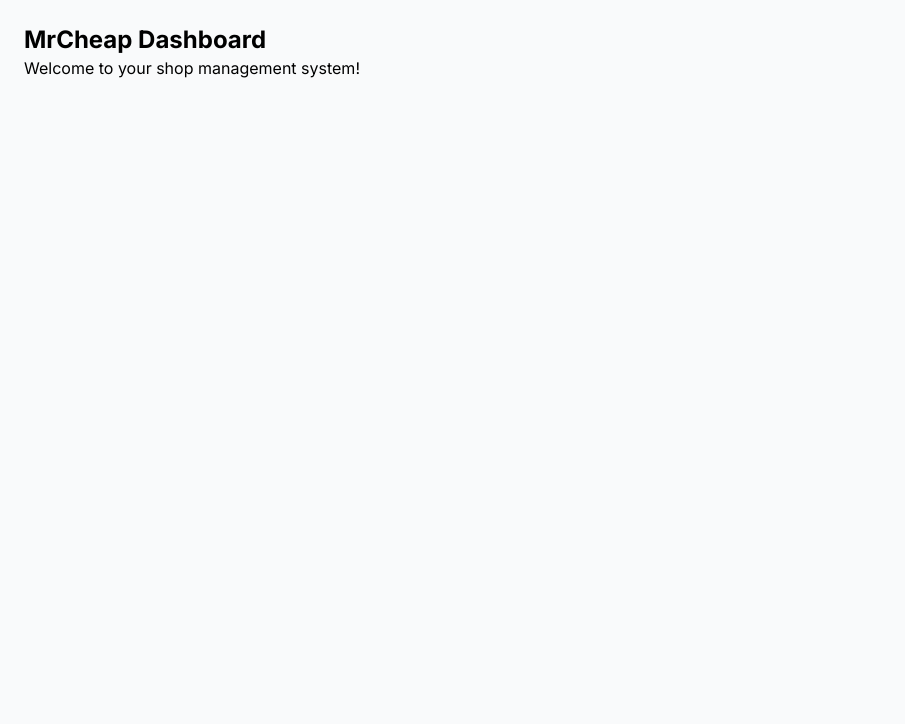
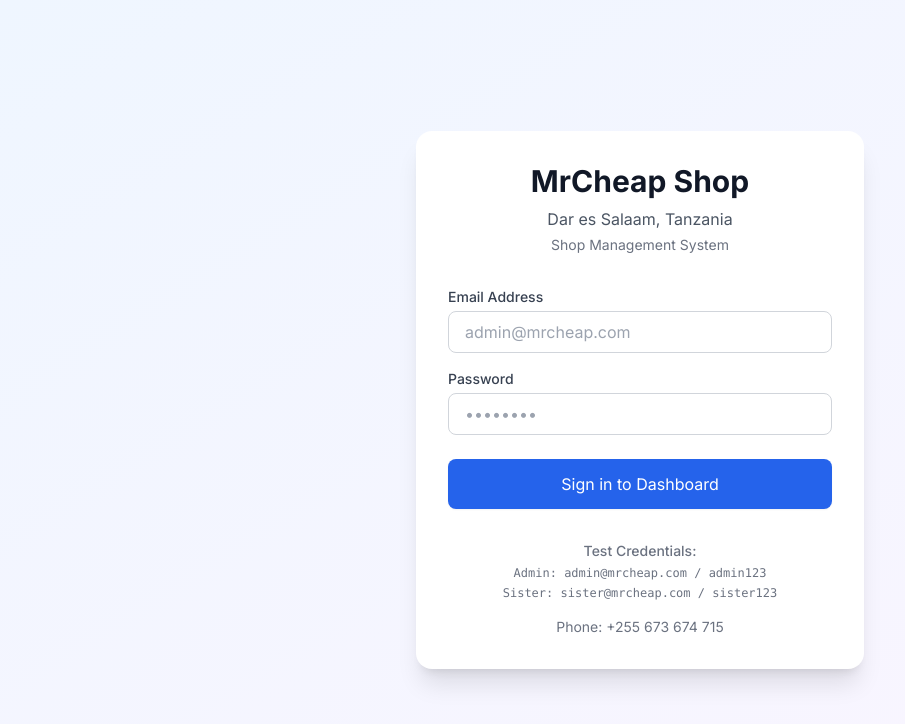
Before and after one commit to johnlaura430-crypto/mrcheap-shop, a Next.js app: page /dashboard in a window 1280 px wide. Shown: the top 724 px of the page, without its empty margins (0-905 px from the left). Built offline with nearby package versions, Linux system fonts and the light colour scheme.

Commit message:
Update page.tsx

```diff
--- a/app/dashboard/page.tsx
+++ b/app/dashboard/page.tsx
@@ -1,8 +1,93 @@
-export default function Dashboard() {
+'use client';
+
+import { useRouter } from 'next/navigation';
+import { useState } from 'react';
+
+export default function Home() {
+  const router = useRouter();
+  const [email, setEmail] = useState('');
+  const [password, setPassword] = useState('');
+  const [loading, setLoading] = useState(false);
+
+  const handleLogin = async (e: React.FormEvent) => {
+    e.preventDefault();
+    setLoading(true);
+
+    // Simple validation
+    const validCredentials = (
+      (email === 'admin@mrcheap.com' && password === 'admin123') ||
+      (email === 'sister@mrcheap.com' && password === 'sister123')
+    );
+
+    if (validCredentials) {
+      // Redirect to dashboard after 1 second
+      setTimeout(() => {
+        router.push('/dashboard');
+      }, 1000);
+    } else {
+      alert('Invalid credentials! Try:\nadmin@mrcheap.com / admin123\nor\nsister@mrcheap.com / sister123');
+      setLoading(false);
+    }
+  };
+
   return (
-    <div className="p-6">
-      <h1 className="text-2xl font-bold">MrCheap Dashboard</h1>
-      <p>Welcome to your shop management system!</p>
+    <div className="min-h-screen bg-gradient-to-br from-blue-50 to-purple-50 flex items-center justify-center p-4">
+      <div className="max-w-md w-full space-y-8 bg-white p-8 rounded-2xl shadow-xl">
+        <div className="text-center">
+          <h1 className="text-3xl font-bold text-gray-900">MrCheap Shop</h1>
+          <p className="mt-2 text-gray-600">Dar es Salaam, Tanzania</p>
+          <p className="mt-1 text-sm text-gray-500">Shop Management System</p>
+        </div>
+
+        <form onSubmit={handleLogin} className="mt-8 space-y-6">
+          <div className="space-y-4">
+            <div>
+              <label className="block text-sm font-medium text-gray-700 mb-1">
+                Email Address
+              </label>
+              <input
+                type="email"
+                required
+                value={email}
+                onChange={(e) => setEmail(e.target.value)}
+                className="w-full px-4 py-2 border border-gray-300 rounded-lg focus:ring-2 focus:ring-blue-500 focus:border-transparent"
+                placeholder="admin@mrcheap.com"
+              />
+            </div>
+
+            <div>
+              <label className="block text-sm font-medium text-gray-700 mb-1">
+                Password
+              </label>
+              <input
+                type="password"
+                required
+                value={password}
+                onChange={(e) => setPassword(e.target.value)}
+                className="w-full px-4 py-2 border border-gray-300 rounded-lg focus:ring-2 focus:ring-blue-500 focus:border-transparent"
+                placeholder="••••••••"
+              />
+            </div>
+          </div>
+
+          <div>
+            <button
+              type="submit"
+              disabled={loading}
+              className="w-full flex justify-center items-center py-3 px-4 border border-transparent rounded-lg shadow-sm text-white bg-blue-600 hover:bg-blue-700 focus:outline-none focus:ring-2 focus:ring-offset-2 focus:ring-blue-500 disabled:opacity-50 disabled:cursor-not-allowed"
+            >
+              {loading ? 'Signing in...' : 'Sign in to Dashboard'}
+            </button>
+          </div>
+        </form>
+
+        <div className="text-center text-sm text-gray-500 mt-6">
+          <p className="font-medium">Test Credentials:</p>
+          <p className="mt-1 font-mono text-xs">Admin: admin@mrcheap.com / admin123</p>
+          <p className="mt-1 font-mono text-xs">Sister: sister@mrcheap.com / sister123</p>
+          <p className="mt-4">Phone: +255 673 674 715 </p>
+        </div>
+      </div>
     </div>
   );
 }
```
